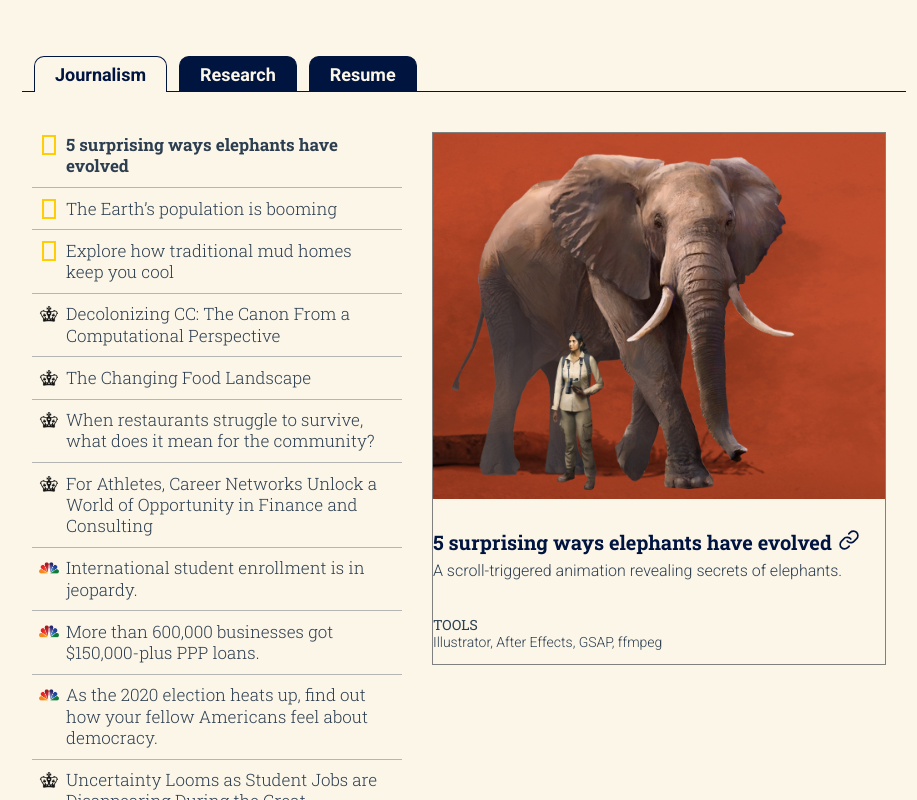
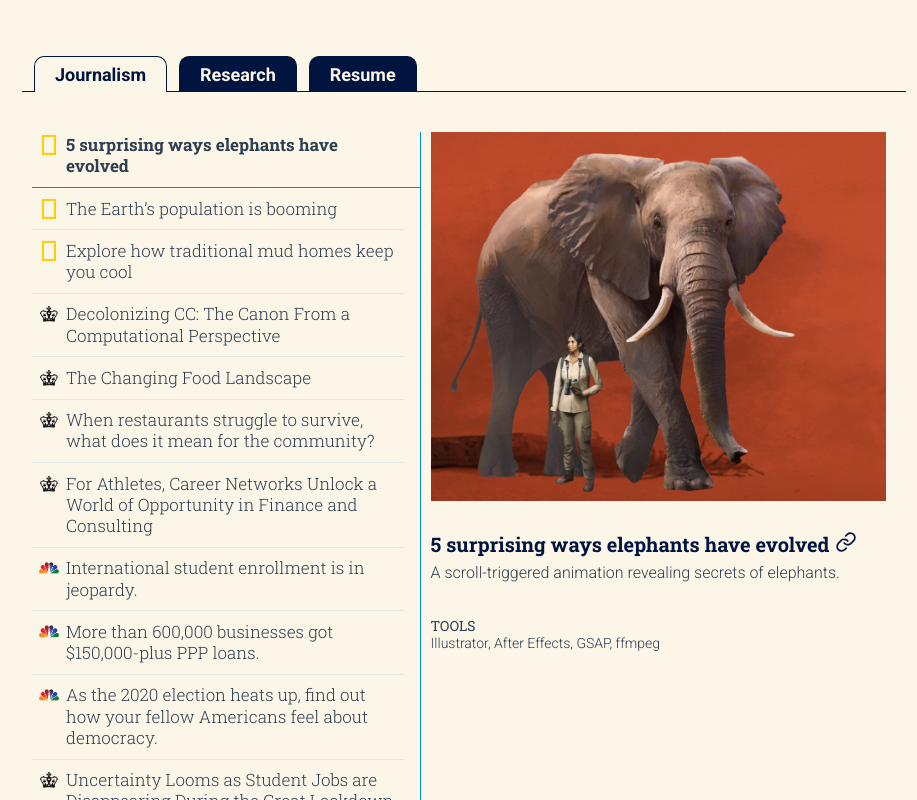
Before and after one commit to shallotly/shallotly.github.io, a Vue app: page / in a window 1280 px wide. Shown: the part 400-1200 px from the top of the page, without its empty margins (176-1093 px from the left). Built offline with nearby package versions, Linux system fonts and the light colour scheme.

Commit message:
updated style for title list

```diff
--- a/src/components/journalism.vue
+++ b/src/components/journalism.vue
@@ -30,8 +30,6 @@ const currentIndex = ref(0);
       <a :href="data[currentIndex].url">
         <video v-if="data[currentIndex].image.includes('mov')" :src="`/poster/${data[currentIndex].image}`" class="poster" autoplay loop muted></video>
         <img v-else :src="`/poster/${data[currentIndex].image}`" class="poster">
-      <!-- <embed :src="`/poster/${data[currentIndex].image}`" class="poster"> -->
-         <!-- <noembed><img src = "yourimage.gif" alt = "Alternative Media" ></noembed> -->
     </a>
       <a :href="data[currentIndex].url"
         ><h1>
@@ -55,7 +53,8 @@ const currentIndex = ref(0);
 .title-list {
   display: inline-block;
   width: 45%;
-  margin-right: 20px;
+  border-right: rgba(0, 140, 221, 1) 1px solid;
+  padding-right: 15px;
 }
 .detail {
   display: inline-block;
@@ -64,10 +63,9 @@ const currentIndex = ref(0);
   position: sticky;
   align-self: flex-start;
   top: 10px;
-  border: grey 1px solid;
 }
 .title {
-  border-bottom: 1px solid #b5b5b5;
+  border-bottom: 1px solid rgba(0, 140, 221, 0.1);
   margin-bottom: 0.5em;
 }
 .title p {
@@ -85,6 +83,11 @@ const currentIndex = ref(0);
   line-height: 1.25em;
 
   cursor: pointer;
+}
+.title.selected {
+  border-bottom-color:  rgba(0, 140, 221, 1);
+  padding-right: 15px;
+  margin-right: -15px;
 }
 .title.selected p {
   font-weight: 700;
```
